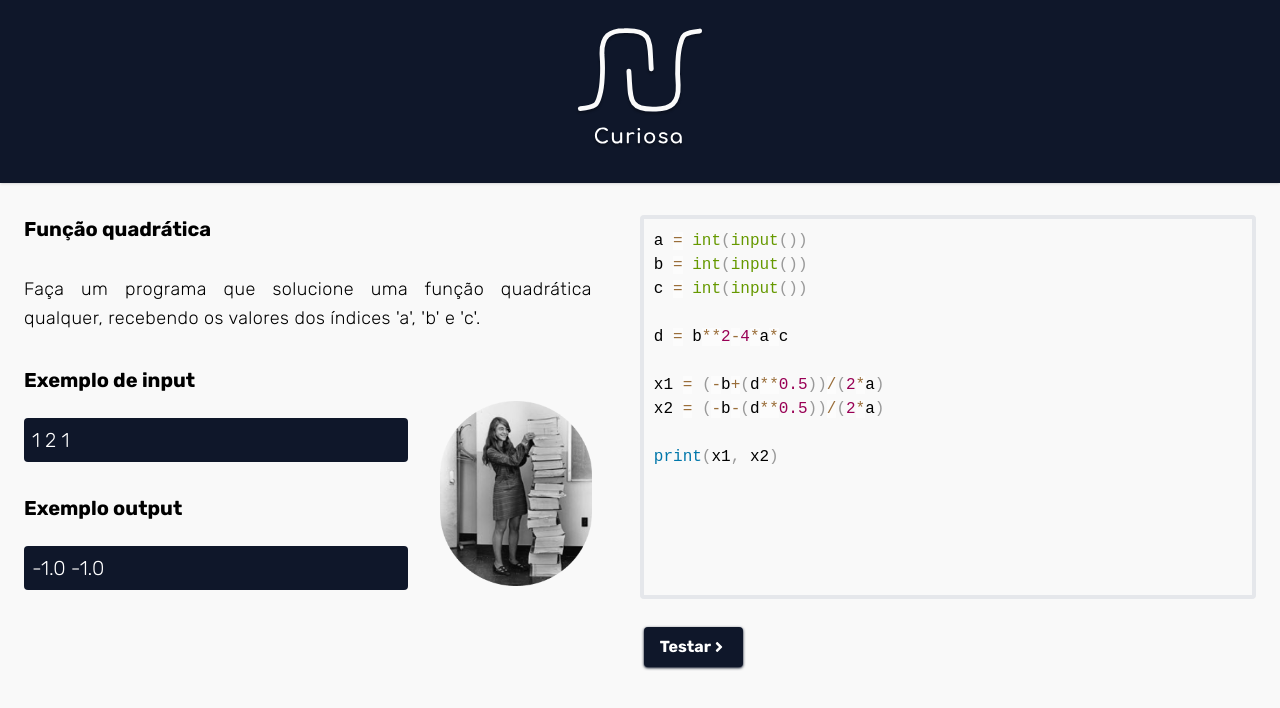
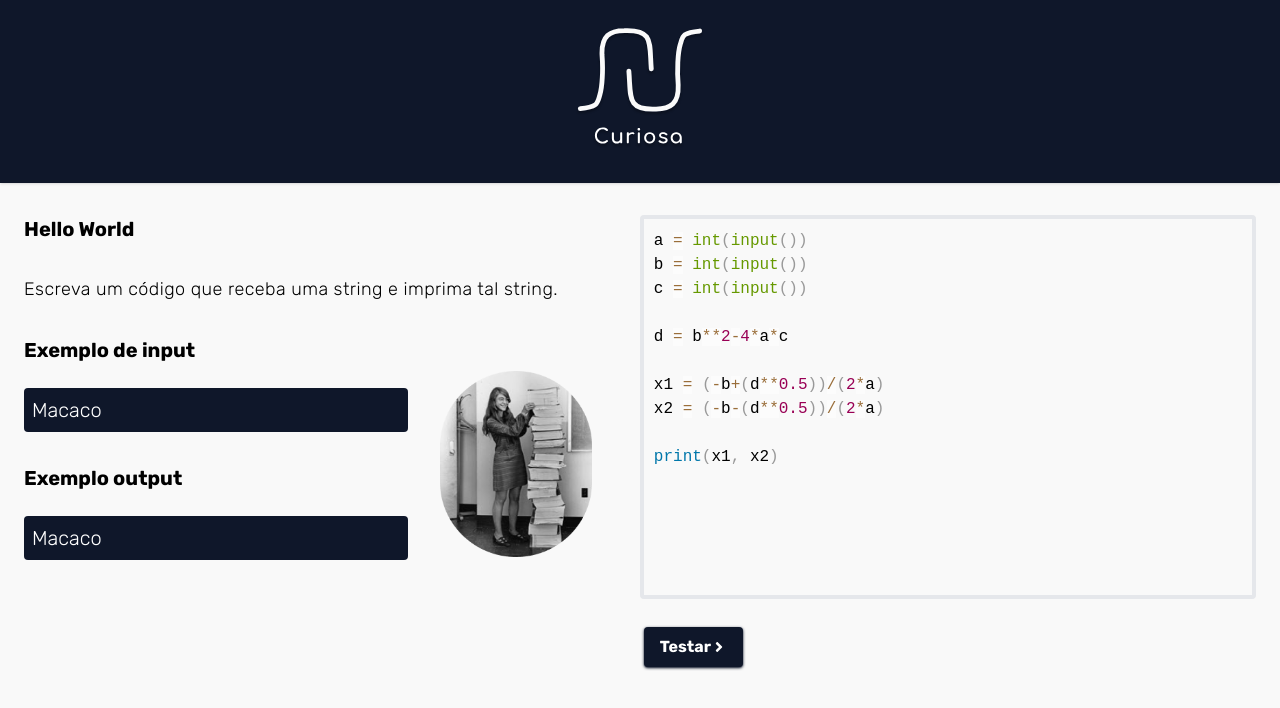
Before and after one commit to marcelo-schreiber/curiosa-website, a Next.js app: page /problems in a window 1280 px wide. Shown: the top 708 px of the page. Built offline with nearby package versions, Linux system fonts and the light colour scheme.

Commit message:
Add: More questions

```diff
--- a/data/questions.ts
+++ b/data/questions.ts
@@ -1,15 +1,42 @@
 export const questions = [
   {
-    title: "Função quadrática",
+    title: "Hello World",
     problem:
-      "Faça um programa que solucione uma função quadrática qualquer, recebendo os valores dos índices 'a', 'b' e 'c'.",
-    input: "1 2 1",
-    output: "-1.0 -1.0",
+      "Escreva um código que receba uma string e imprima tal string.",
+    input: "Macaco",
+    output: "Macaco",
     imageUrl: "/margaret-hamilton.png",
   },
 
   {
-    title: "Função quadrática 2",
+    title: "Multiplicações",
+    problem:
+      "Escreva um código que receba três números a, b e c e imprima o produto dos três.",
+    input: "2 5 7",
+    output: "70",
+    imageUrl: "/margaret-hamilton.png",
+  },
+
+  {
+    title: "Paridade",
+    problem:
+      "Escreva um código que receba um número X e imprima 'PAR' se o número for par e 'IMPAR' se o número for ímpar.",
+    input: "2 5 7",
+    output: "70",
+    imageUrl: "/margaret-hamilton.png",
+  },
+
+  {
+    title: "Complicações",
+    problem:
+      "Escreva um código que receba um número X e imprima 'HUZZAH' se o quadrado de X for divisível por 3, senão imprima 'DISHONOR'.",
+    input: "6",
+    output: "HUZZAH",
+    imageUrl: "/margaret-hamilton.png",
+  },
+
+  {
+    title: "Função quadrática",
     problem:
       "Faça um programa que solucione uma função quadrática qualquer, recebendo os valores dos índices 'a', 'b' e 'c'. Porém, imprima a soma das soluções",
     input: "1 2 1",
```
